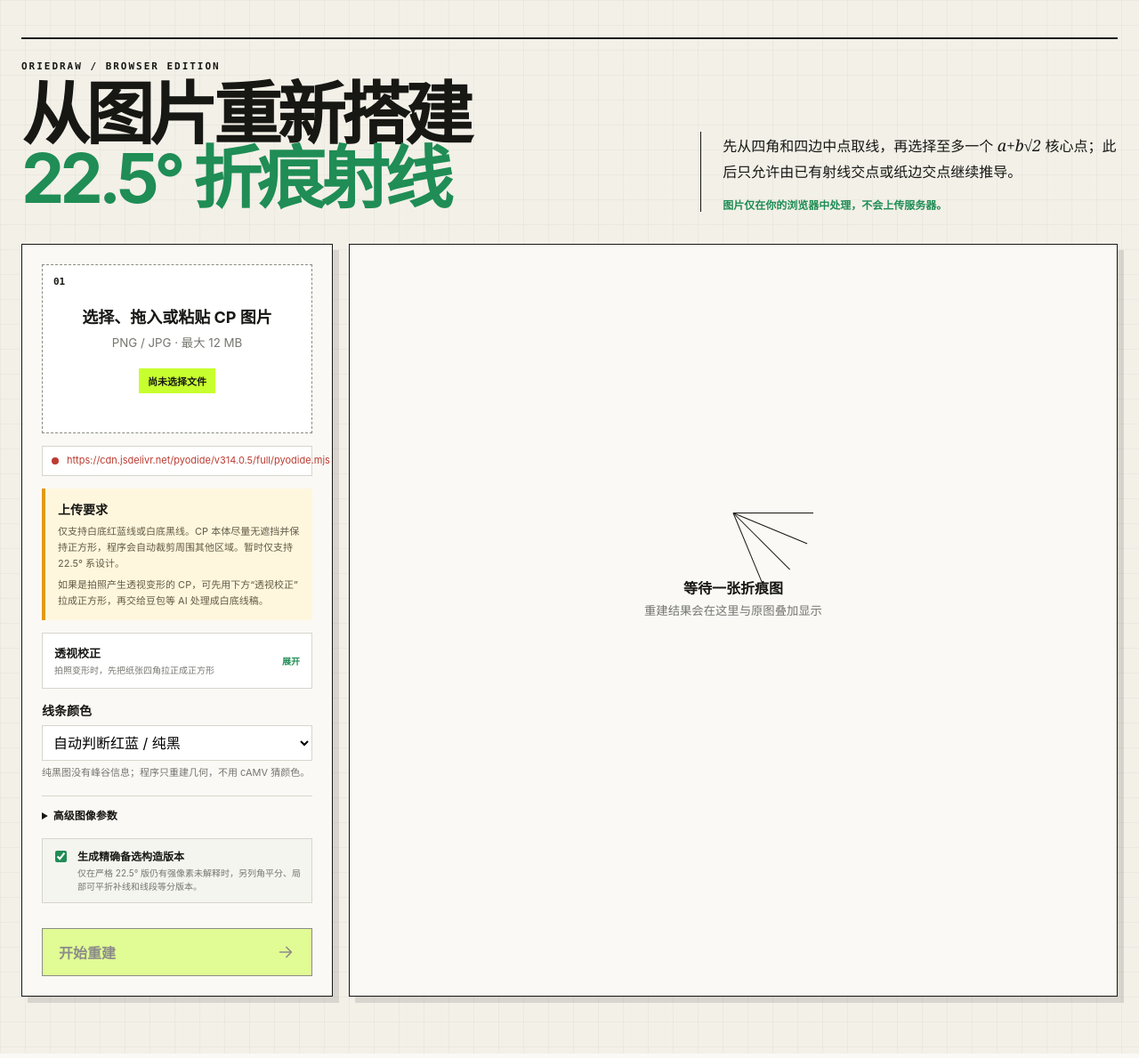
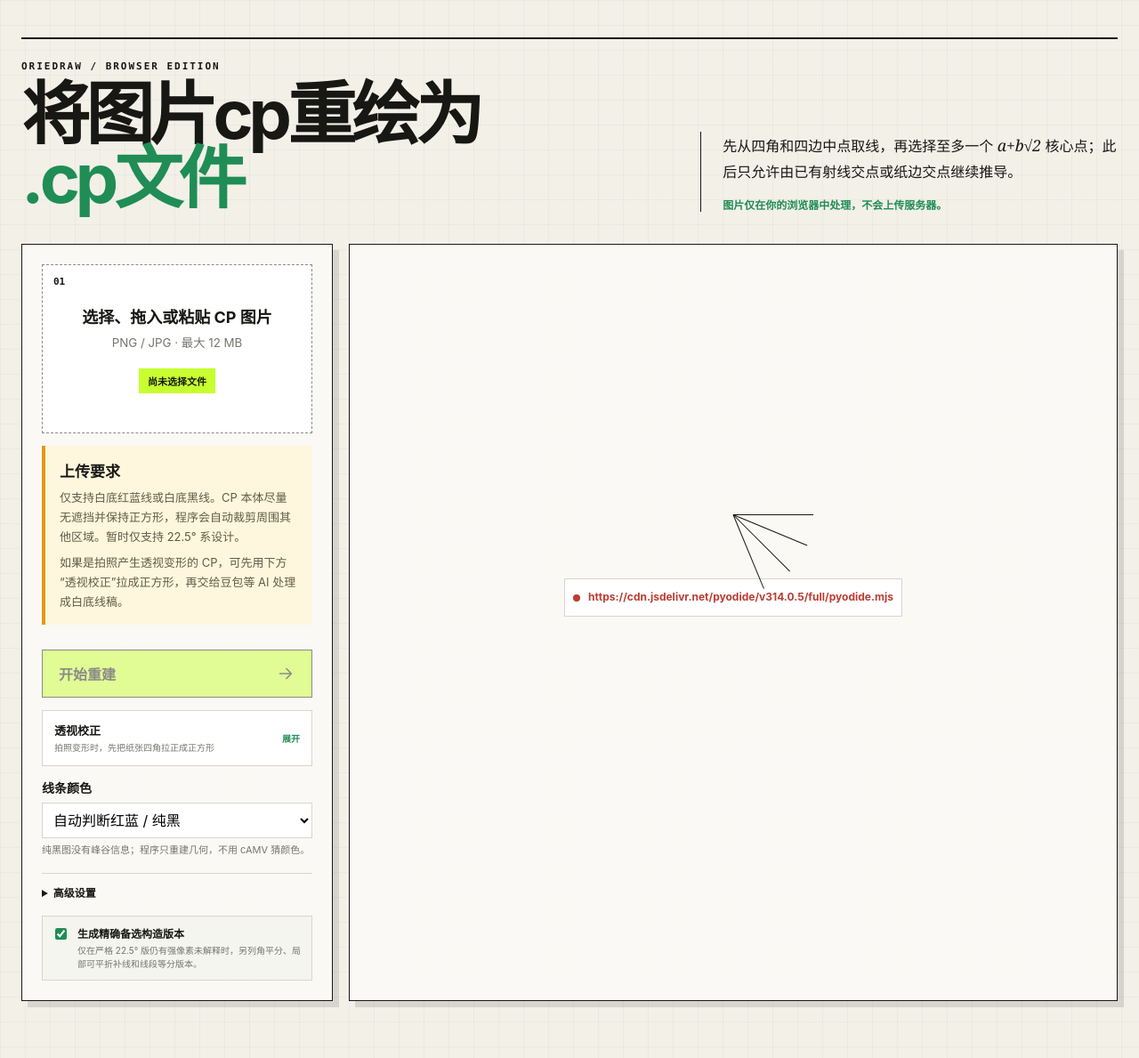
Before and after one commit to dhujsi/oriredraw, a Flask app: page / in a window 1280 px wide. Shown: the whole page at 89% size. Run offline with Flask 3, Linux system fonts and the light colour scheme.

Commit message:
Sync refined upload flow to Flask template

```diff
--- a/templates/index.html
+++ b/templates/index.html
@@ -7,9 +7,9 @@
   <title>Oriedraw · 22.5° 折痕重建</title>
   <link rel="stylesheet" href="./style.css">
   <style>
-    .input-notice { padding: 13px 14px; border-left-width: 4px; }
-    .input-notice strong { font-size: 14px; }
-    .input-notice p { margin-top: 6px; font-size: 11px; line-height: 1.65; }
+    .input-notice { padding: 15px 16px; border-left-width: 4px; }
+    .input-notice strong { font-size: 17px; }
+    .input-notice p { margin-top: 7px; font-size: 13px; line-height: 1.7; }
     .paper-tool { padding: 0; }
     .paper-tool > summary { display: flex; align-items: center; justify-content: space-between; gap: 12px; padding: 12px 13px; cursor: pointer; list-style: none; }
     .paper-tool > summary::-webkit-details-marker { display: none; }
@@ -21,6 +21,12 @@
     .paper-tool-body { padding: 0 11px 11px; border-top: 1px solid var(--line); }
     .paper-mode-label { display: block; margin-top: 9px; color: var(--muted); font-size: 10px; line-height: 1.45; }
     .paper-tool-body > #corner-toggle { width: 100%; margin-top: 9px; }
+    .empty-state .engine-status { width: min(380px, 90%); justify-content: center; margin-top: 22px; padding: 12px 14px; }
+    .empty-state .engine-status p { margin: 0; font-size: 12px; font-weight: 700; }
+    .empty-ready-title, .empty-ready-copy { display: none; }
+    .empty-state .engine-status[data-state="ready"] { display: none; }
+    .empty-state .engine-status[data-state="ready"] ~ .empty-ready-title { display: block; margin: 22px 0 4px; }
+    .empty-state .engine-status[data-state="ready"] ~ .empty-ready-copy { display: block; }
   </style>
 </head>
 <body>
@@ -28,7 +34,7 @@
     <header class="hero">
       <div>
         <p class="eyebrow">ORIEDRAW / BROWSER EDITION</p>
-        <h1>从图片重新搭建<br><span>22.5° 折痕射线</span></h1>
+        <h1>将图片cp重绘为<br><span>.cp文件</span></h1>
       </div>
       <div class="intro-block">
         <p class="intro">先从四角和四边中点取线，再选择至多一个 <em>a+b√2</em> 核心点；此后只允许由已有射线交点或纸边交点继续推导。</p>
@@ -47,15 +53,16 @@
             <span class="file-name" id="file-name">尚未选择文件</span>
           </label>
 
-          <div class="engine-status" id="engine-status" data-state="loading" aria-live="polite">
-            <span></span><p>正在准备浏览器识别引擎…</p>
-          </div>
-
           <div class="input-notice">
             <strong>上传要求</strong>
             <p>仅支持白底红蓝线或白底黑线。CP 本体尽量无遮挡并保持正方形，程序会自动裁剪周围其他区域。暂时仅支持 22.5° 系设计。</p>
             <p>如果是拍照产生透视变形的 CP，可先用下方“透视校正”拉成正方形，再交给豆包等 AI 处理成白底线稿。</p>
           </div>
+
+          <button class="primary" id="submit-button" type="submit" disabled>
+            <span>开始重建</span>
+            <svg viewBox="0 0 24 24" aria-hidden="true"><path d="M5 12h14M13 6l6 6-6 6"/></svg>
+          </button>
 
           <details class="paper-tool" id="paper-tool">
             <summary>
@@ -116,7 +123,7 @@
           </div>
 
           <details class="advanced">
-            <summary>高级图像参数</summary>
+            <summary>高级设置</summary>
             <div class="parameter">
               <div><label for="angle-mode">像素线方向误差</label><output id="angle-value">自动</output></div>
               <select id="angle-mode" name="angle_tolerance_mode">
@@ -149,19 +156,17 @@
             <input id="construction-variants" type="checkbox" checked>
             <span><strong>生成精确备选构造版本</strong><small>仅在严格 22.5° 版仍有强像素未解释时，另列角平分、局部可平折补线和线段等分版本。</small></span>
           </label>
-
-          <button class="primary" id="submit-button" type="submit" disabled>
-            <span>开始重建</span>
-            <svg viewBox="0 0 24 24" aria-hidden="true"><path d="M5 12h14M13 6l6 6-6 6"/></svg>
-          </button>
         </form>
       </aside>
 
       <section class="results panel">
         <div class="empty-state" id="empty-state">
           <div class="ray-mark" aria-hidden="true"><i></i><i></i><i></i><i></i></div>
-          <p>等待一张折痕图</p>
-          <small>重建结果会在这里与原图叠加显示</small>
+          <div class="engine-status" id="engine-status" data-state="loading" aria-live="polite">
+            <span></span><p>正在准备浏览器识别引擎…</p>
+          </div>
+          <p class="empty-ready-title">等待一张折痕图</p>
+          <small class="empty-ready-copy">重建结果会在这里与原图叠加显示</small>
         </div>
 
         <div id="loading" class="loading hidden" aria-live="polite">
```
